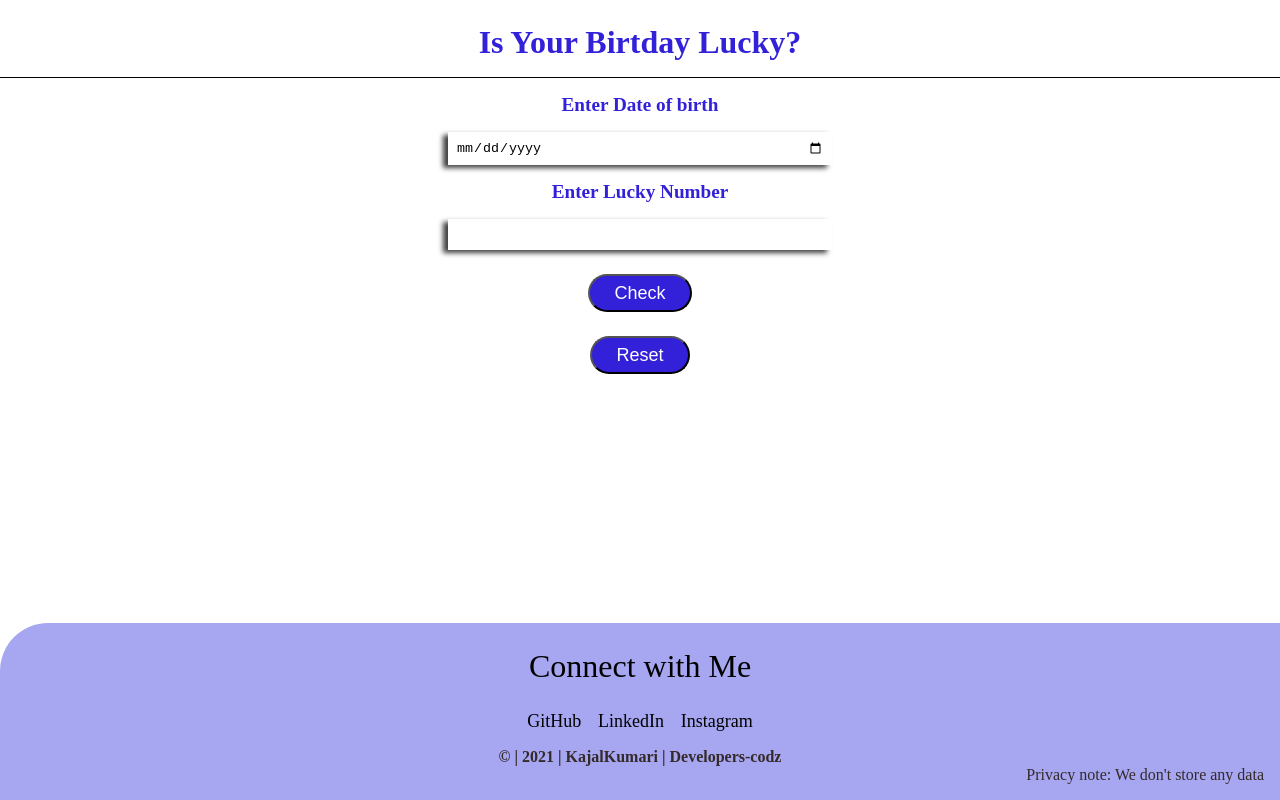
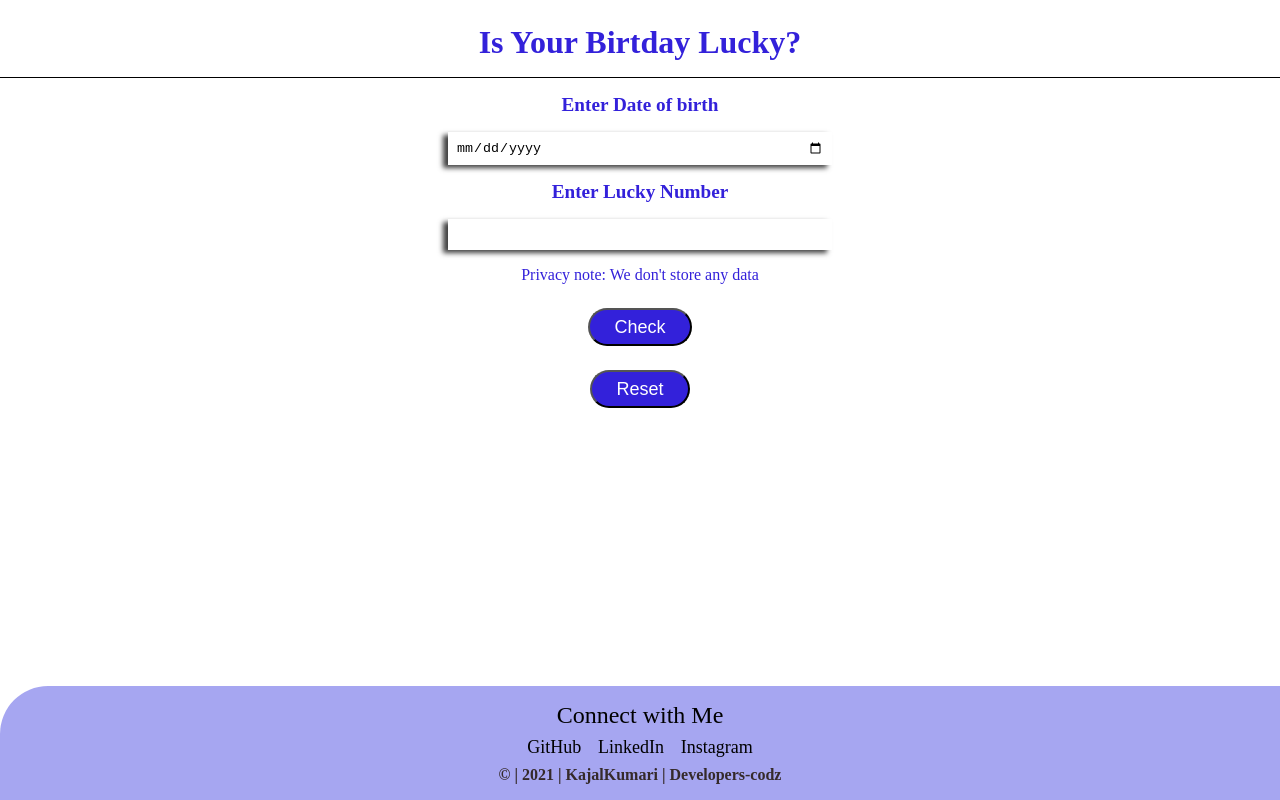
Before and after one commit to Developers-codz/Is-Your-Birthday-Lucky-, a plain HTML site: page index.html in a window 1280 px wide. Drawn offline with Linux system fonts and the light colour scheme.

Commit message:
fixed bug

```diff
--- a/index.html
+++ b/index.html
@@ -16,6 +16,7 @@
             <input type="date" name="" id="date"  >
             <label for="lucky-number">Enter Lucky Number</label>
             <input type="number" name="" id="lucky-number">
+            <p class="notice">Privacy note: We don't store any data</p>
             <button class="btn" id="check">Check</button>
             <button type="reset" class="btn" id="reset">Reset</button>
         </form>
@@ -32,8 +33,10 @@
 
 
       </ul>
-      <h4> © | 2021 | KajalKumari | Developers-codz </h4>
-      <p class="notice">Privacy note: We don't store any data</p>
+
+        <h4> © | 2021 | KajalKumari | Developers-codz </h4>
+
+
   </footer>
     <script src="index.js"></script>
 </body>
--- a/style.css
+++ b/style.css
@@ -66,13 +66,13 @@ input:focus{
     border-top-left-radius: 3rem;
 }
 .footer-header{
-    font-size: xx-large;
+    font-size: x-large;
     text-align: center;
-    padding:0.6rem 0rem;
+
 
 }
 ul{
-    padding: 1rem;
+    padding: .5rem;
 }
 ul li{
  display:inline;
@@ -88,15 +88,20 @@ ul li a{
 ul li a:hover{
     font-weight: bold;
 }
-h4 , p{
+.extranote{
+    text-align: center;
+}
+h4 {
     color:rgb(53, 42, 42);
+
+
 }
 .notice{
-    text-align: end;
+    text-align: center;
+    padding-top: 1rem;
 
-    padding:0rem 1rem;
 }
-@media only screen and (max-width: 600px) {
+/* @media only screen and (max-width: 600px) {
     .footer{
         background-color: rgb(166, 166, 241);
         color:black;
@@ -106,4 +111,4 @@ h4 , p{
         padding:1rem 0rem;
         border-top-left-radius: 3rem;
     }
-}
+} */
```
